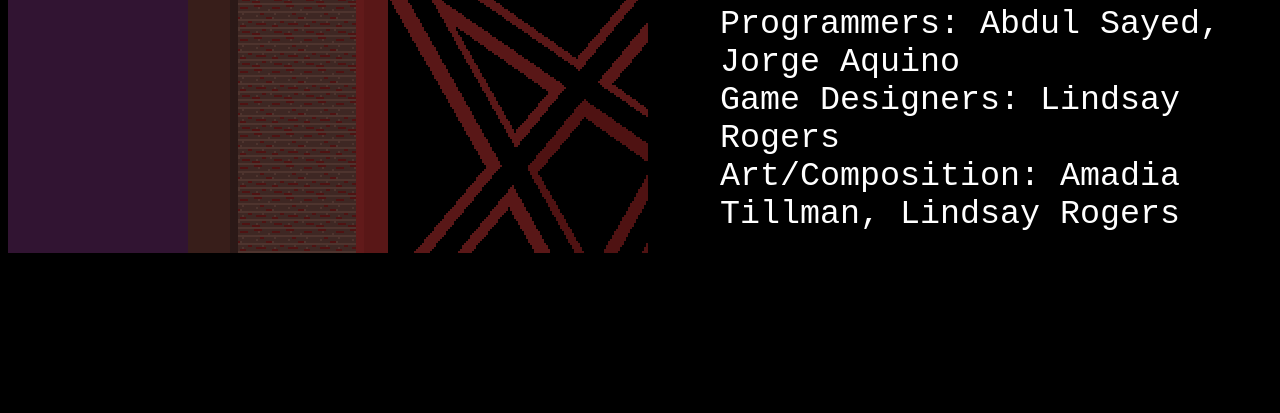
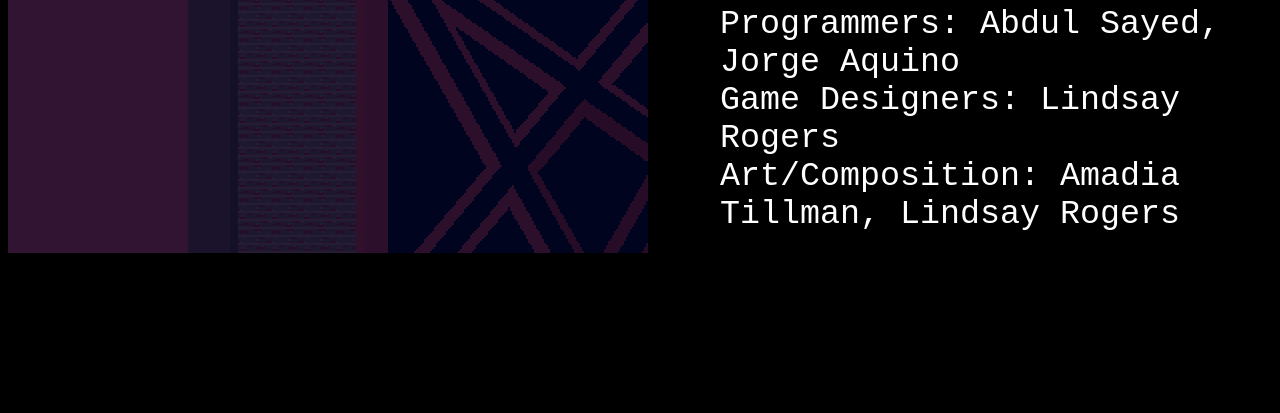
Before and after one commit to Abdul-RahmanSayed/Old-Dreams, a website: page index.html in a window 1280 px wide. Shown: the part 395-808 px from the top of the page. Drawn offline with nearby package versions, Linux system fonts and the light colour scheme; a web font is replaced by a local one.

Commit message:
Update index.css

```diff
--- a/css/index.css
+++ b/css/index.css
@@ -76,7 +76,7 @@ Let's everything scale nicely without any blur.
 
 .map {
     image-rendering: pixelated;
-    background-image: url("../images/backgrounds/Room-B.png");
+    background-image: url("../images/backgrounds/Dark Room B.png");
     opacity: 1;
     background-size: 100%;
     width: calc(7.8125 * var(--grid-cell));
```
